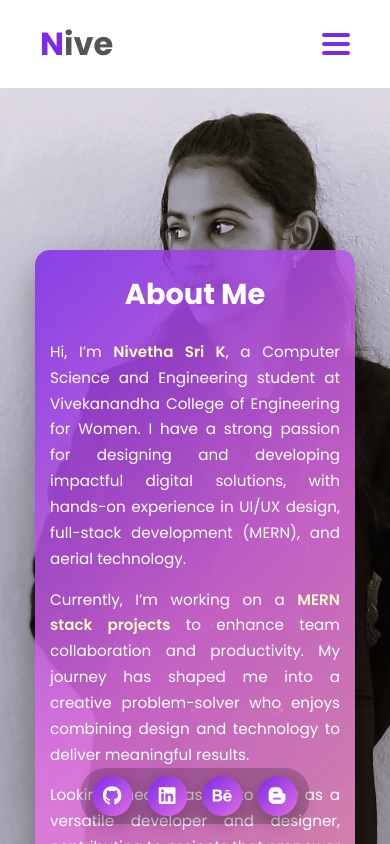
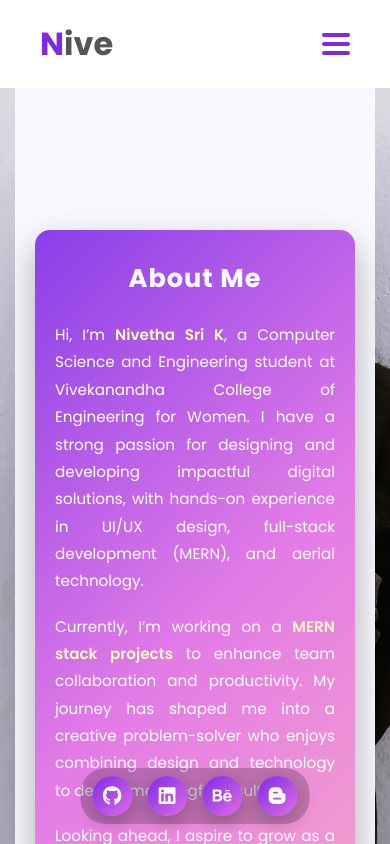
Before and after one commit to Nivethasri641/port_front, a React (Create React App) app: page / in a window 390 px wide. Shown: the top 844 px of the page. Built offline with nearby package versions, Linux system fonts and the light colour scheme.

Commit message:
Refactor About.css for improved styling and animationsk

```diff
--- a/src/components/About.css
+++ b/src/components/About.css
@@ -1,57 +1,73 @@
 .about-section {
-  padding: 200px 20px;
+  padding: 180px 20px 100px;
   display: flex;
   justify-content: center;
   align-items: center;
+  background: #faf8ff;
 }
 
 .about-card {
-  background: rgba(125, 42, 232, 0.85); /* purple base with transparency */
-  background: linear-gradient(135deg, rgba(125,42,232,0.85), rgba(224,110,227,0.85), rgba(249,161,188,0.85));
-  padding: 40px;
+  background: linear-gradient(
+    135deg,
+    rgba(125, 42, 232, 0.9),
+    rgba(224, 110, 227, 0.9),
+    rgba(249, 161, 188, 0.9)
+  );
+  padding: 45px 50px;
   border-radius: 25px;
-  box-shadow: 0 15px 35px rgba(0,0,0,0.3);
+  box-shadow: 0 15px 35px rgba(0, 0, 0, 0.3);
   max-width: 900px;
   color: #fff;
-  line-height: 1.7;
-  transition: transform 0.5s ease, box-shadow 0.5s ease, backdrop-filter 0.5s ease;
-  backdrop-filter: blur(-10px); /* subtle blur for glass effect */
+  line-height: 1.8;
+  transition: transform 0.5s ease, box-shadow 0.5s ease;
+  backdrop-filter: blur(8px);
+  animation: fadeIn 1s ease;
 }
 
-/* Hover effect */
+/* Hover Lift Effect */
 .about-card:hover {
   transform: translateY(-10px);
-  box-shadow: 0 25px 45px rgba(0,0,0,0.5);
+  box-shadow: 0 25px 45px rgba(0, 0, 0, 0.5);
 }
 
 .about-card h2 {
-  font-size: 2.5em;
+  font-size: 2.4em;
   margin-bottom: 20px;
   text-align: center;
+  letter-spacing: 1px;
+  font-weight: 700;
 }
 
 .about-card p {
   font-size: 1.1em;
-  margin-bottom: 15px;
+  margin-bottom: 18px;
   text-align: justify;
 }
 
 .highlight {
-  color: #fff9c4; /* highlight color for transparency */
+  color: #fff9c4;
   font-weight: 600;
 }
 
-/* Responsive */
-@media (max-width: 768px) {
+/* ===== Responsive Styling ===== */
+@media (max-width: 992px) {
   .about-card {
-    padding: 30px 20px;
-    border-radius: 20px;
+    padding: 40px 35px;
+    max-width: 750px;
   }
-
   .about-card h2 {
     font-size: 2em;
   }
+}
 
+@media (max-width: 768px) {
+  .about-card {
+    padding: 30px 25px;
+    border-radius: 20px;
+  }
+  .about-card h2 {
+    font-size: 1.8em;
+  }
   .about-card p {
     font-size: 1em;
   }
@@ -59,15 +75,25 @@
 
 @media (max-width: 480px) {
   .about-card {
-    padding: 20px 15px;
+    padding: 25px 20px;
     border-radius: 15px;
   }
-
   .about-card h2 {
-    font-size: 1.8em;
+    font-size: 1.6em;
   }
-
   .about-card p {
     font-size: 0.95em;
   }
 }
+
+/* ===== Smooth Fade Animation ===== */
+@keyframes fadeIn {
+  from {
+    opacity: 0;
+    transform: translateY(25px);
+  }
+  to {
+    opacity: 1;
+    transform: translateY(0);
+  }
+}
```
